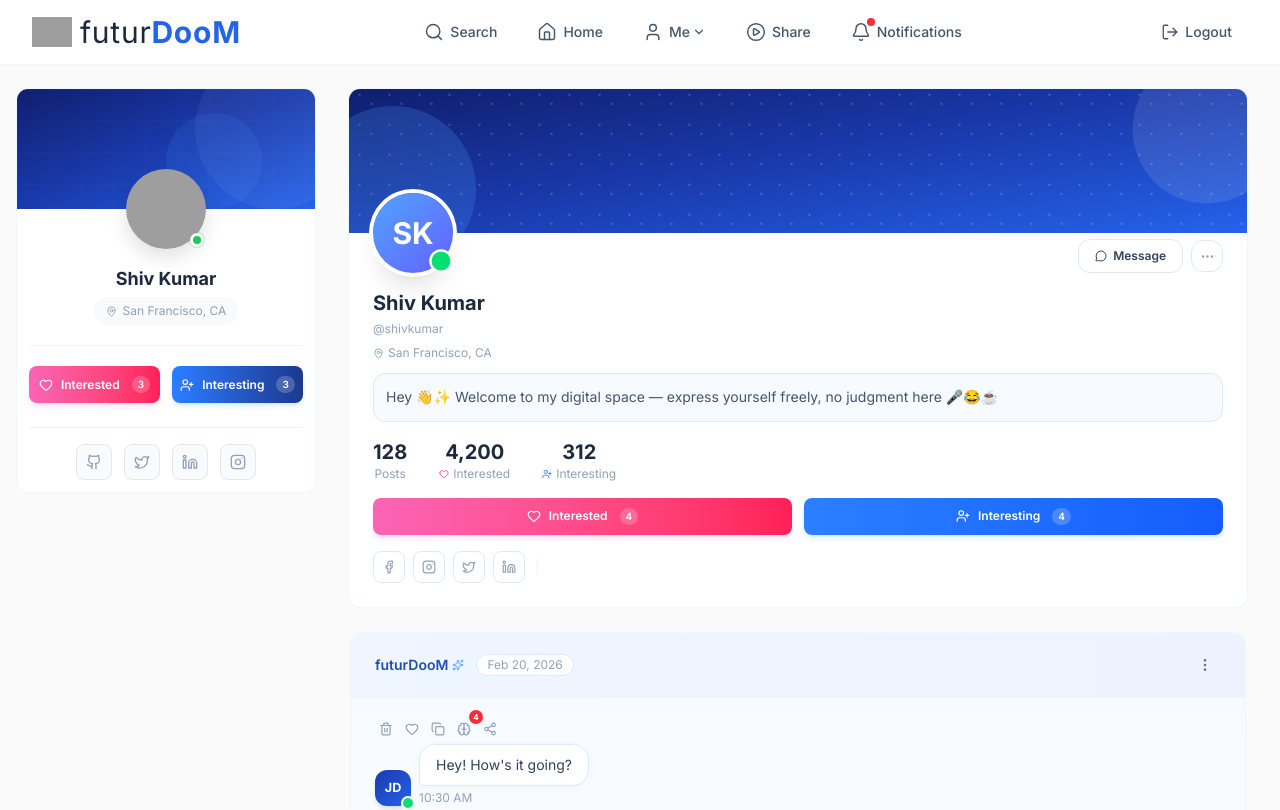
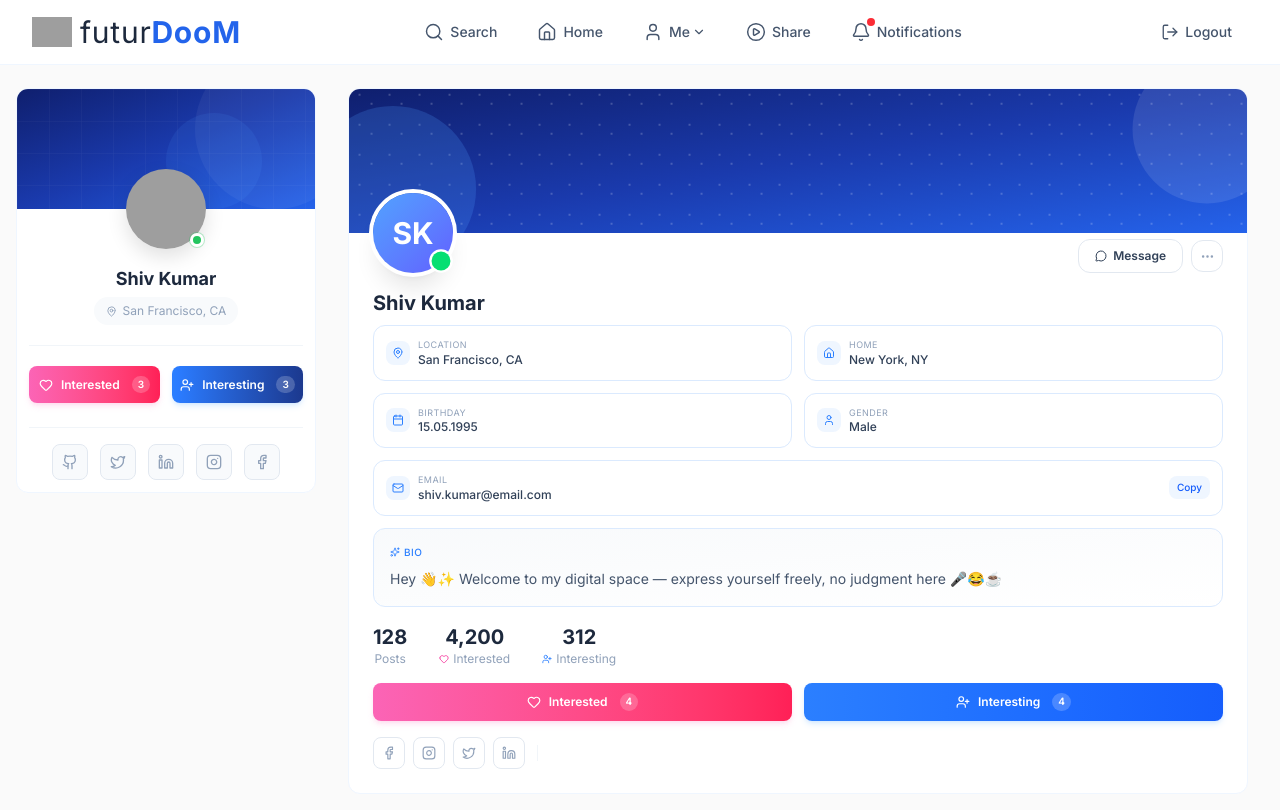
Before and after one commit to Shiv03072002/futurdoom, a React (Vite) app: page /profile/1 in a window 1280 px wide. Shown: the top 810 px of the page. Built offline with nearby package versions, Linux system fonts and the light colour scheme; grey boxes are pictures that could not be loaded.

Commit message:
data added in profile cards

```diff
--- a/src/components/common/Sidebar.jsx
+++ b/src/components/common/Sidebar.jsx
@@ -1,5 +1,5 @@
 import React, { useState } from "react";
-import { MapPin, Github, Twitter, Linkedin, Heart, MessageSquare, Sparkles, Send, X, UserPlus, UserCheck,Instagram } from "lucide-react";
+import { MapPin, Github, Twitter, Linkedin, Heart, MessageSquare, Sparkles, Send, X, UserPlus, UserCheck,Instagram, Facebook } from "lucide-react";
 
 const Sidebar = () => {
   const [showInterestedList, setShowInterestedList] = useState(false);
@@ -97,7 +97,7 @@ const Sidebar = () => {
             {/* Interested Button - Shows who are interested in Shiv */}
             <button
               onClick={handleInterestedClick}
-              className={`flex-1 flex items-center justify-center gap-2 py-2.5 rounded-lg text-xs font-semibold transition-all duration-200
+              className={`flex-1 flex items-center justify-center gap-2 py-2.5 rounded-lg text-xs font-semibold transition-all duration-200 cursor-pointer
                 ${showInterestedList
                   ? "bg-pink-50 text-pink-600 border border-pink-200"
                   : "bg-gradient-to-r from-pink-400 to-rose-500 text-white shadow-md shadow-pink-300/30 hover:shadow-lg hover:shadow-pink-400/40 hover:-translate-y-0.5"
@@ -115,7 +115,7 @@ const Sidebar = () => {
             {/* Interesting Button - Shows who Shiv is interested in */}
             <button
               onClick={handleInterestingClick}
-              className={`flex-1 flex items-center justify-center gap-2 py-2.5 rounded-lg text-xs font-semibold transition-all duration-200
+              className={`flex-1 flex items-center justify-center gap-2 py-2.5 rounded-lg text-xs font-semibold transition-all duration-200  cursor-pointer
                 ${showInterestingList
                   ? "bg-blue-50 text-blue-600 border border-blue-200"
                   : "bg-gradient-to-r from-blue-500 to-blue-900 text-white shadow-md shadow-blue-300/30 hover:shadow-lg hover:shadow-blue-400/40 hover:-translate-y-0.5"
@@ -225,7 +225,7 @@ const Sidebar = () => {
 
           {/* Social icons */}
         <div className="flex justify-center gap-3 mt-6 pt-4 border-t border-slate-100">
-  {[Github, Twitter, Linkedin, Instagram].map((Icon, i) => (
+  {[Github, Twitter, Linkedin, Instagram,Facebook].map((Icon, i) => (
     <a
       key={i}
       href="#"
--- a/src/components/userProfile/ProfileCard.jsx
+++ b/src/components/userProfile/ProfileCard.jsx
@@ -3,7 +3,7 @@ import { motion } from "framer-motion";
 import {
   MapPin, Facebook, Instagram, Twitter, Linkedin,
   Accessibility, Headphones, MessageCircle,
-  MoreHorizontal, Sparkles, Heart, X, UserPlus, UserCheck
+  MoreHorizontal, Sparkles, Heart, X, UserPlus, UserCheck,Info,Home,Calendar,User,Mail
 } from "lucide-react";
 
 const ProfileCard = ({ user, interested, setInterested, interestedInMe = [], iAmInterestedIn = [] }) => {
@@ -174,15 +174,7 @@ const ProfileCard = ({ user, interested, setInterested, interestedInMe = [], iAm
               },
             }}
           >
-            {/* <motion.button
-              variants={buttonHover}
-              whileHover="hover"
-              whileTap={buttonTap}
-              className="flex items-center gap-1.5 px-4 py-2 rounded-xl text-xs font-semibold bg-gradient-to-r from-pink-500 to-rose-500 text-white shadow-md shadow-pink-300/30"
-            >
-              <Heart size={12} />
-              Interest
-            </motion.button> */}
+
 
             <motion.button
               variants={buttonHover}
@@ -206,6 +198,7 @@ const ProfileCard = ({ user, interested, setInterested, interestedInMe = [], iAm
         </div>
 
         {/* Name & bio */}
+      {/* Name & Info */}
 <motion.div
   className="mb-4"
   variants={{
@@ -221,24 +214,104 @@ const ProfileCard = ({ user, interested, setInterested, interestedInMe = [], iAm
     },
   }}
 >
-          <div className="flex items-center gap-2 mb-1">
+  {/* Name and Username */}
+  <div className="flex items-center justify-between mb-2">
+    <div>
       <h2 className="text-xl font-bold text-slate-800">{user.name}</h2>
 
     </div>
-          <p className="text-xs text-slate-400 mb-2">@{user.username}</p>
+
+  </div>
+
+  {/* Info Grid - 2 columns on larger screens */}
+  <div className="grid grid-cols-1 sm:grid-cols-2 gap-3 mb-3">
+
+
+    {/* Current Location */}
+    <div className="bg-white border border-blue-100 rounded-xl p-3 hover:shadow-md transition-shadow">
+      <div className="flex items-center gap-2">
+        <div className="w-6 h-6 rounded-lg bg-blue-50 flex items-center justify-center">
+          <MapPin size={12} className="text-blue-500" />
+        </div>
+        <div>
+          <p className="text-[9px] text-slate-400 uppercase tracking-wider">Location</p>
+          <p className="text-xs font-medium text-slate-700">{user.currentLocation || "San Francisco, CA"}</p>
+        </div>
+      </div>
+    </div>
+
+    {/* Home Address */}
+    <div className="bg-white border border-blue-100 rounded-xl p-3 hover:shadow-md transition-shadow">
+      <div className="flex items-center gap-2">
+        <div className="w-6 h-6 rounded-lg bg-blue-50 flex items-center justify-center">
+          <Home size={12} className="text-blue-500" />
+        </div>
+        <div>
+          <p className="text-[9px] text-slate-400 uppercase tracking-wider">Home</p>
+          <p className="text-xs font-medium text-slate-700">{user.homeAddress || "New York, NY"}</p>
+        </div>
+      </div>
+    </div>
+
+    {/* Birthday */}
+    <div className="bg-white border border-blue-100 rounded-xl p-3 hover:shadow-md transition-shadow">
+      <div className="flex items-center gap-2">
+        <div className="w-6 h-6 rounded-lg bg-blue-50 flex items-center justify-center">
+          <Calendar size={12} className="text-blue-500" />
+        </div>
+        <div>
+          <p className="text-[9px] text-slate-400 uppercase tracking-wider">Birthday</p>
+          <p className="text-xs font-medium text-slate-700">{user.birthday || "15.05.1995"}</p>
+        </div>
+      </div>
+    </div>
+
+    {/* Gender */}
+    <div className="bg-white border border-blue-100 rounded-xl p-3 hover:shadow-md transition-shadow">
+      <div className="flex items-center gap-2">
+        <div className="w-6 h-6 rounded-lg bg-blue-50 flex items-center justify-center">
+          <User size={12} className="text-blue-500" />
+        </div>
+        <div>
+          <p className="text-[9px] text-slate-400 uppercase tracking-wider">Gender</p>
+          <p className="text-xs font-medium text-slate-700">{user.gender || "Male"}</p>
+        </div>
+      </div>
+    </div>
+
+    {/* Email - Full width */}
+    <div className="sm:col-span-2 bg-white border border-blue-100 rounded-xl p-3 hover:shadow-md transition-shadow">
+      <div className="flex items-center gap-2">
+        <div className="w-6 h-6 rounded-lg bg-blue-50 flex items-center justify-center">
+          <Mail size={12} className="text-blue-500" />
+        </div>
+        <div className="flex-1">
+          <p className="text-[9px] text-slate-400 uppercase tracking-wider">Email</p>
+          <p className="text-xs font-medium text-slate-700 truncate">{user.email || "shiv.kumar@email.com"}</p>
+        </div>
+        <button className="text-[10px] text-blue-600 hover:text-blue-700 font-medium px-2 py-1 bg-blue-50 rounded-lg">
+          Copy
+        </button>
+      </div>
+    </div>
+  </div>
+
+  {/* Bio Section */}
   <motion.div
-            className="flex items-center gap-1 text-slate-400 mb-3"
-            whileHover={{ x: 5 }}
-          >
-            <MapPin size={11} />
-            <span className="text-xs">{user.location}</span>
-          </motion.div>
-          <motion.p
-            className="text-sm text-slate-600 leading-relaxed bg-blue-50/50 p-3 rounded-xl border border-blue-100"
+    className="relative group"
     whileHover={{ scale: 1.01 }}
   >
+    <div className="absolute -inset-0.5 bg-gradient-to-r from-blue-500 to-indigo-600 rounded-xl opacity-0 group-hover:opacity-20 transition-opacity duration-300 blur" />
+    <div className="relative bg-gradient-to-br from-slate-50 to-white p-4 rounded-xl border border-blue-100">
+      <p className="text-[10px] text-blue-500 font-medium uppercase tracking-wider mb-2 flex items-center gap-1">
+        <Sparkles size={10} />
+        Bio
+      </p>
+      <p className="text-sm text-slate-600 leading-relaxed">
         {user.bio}
-          </motion.p>
+      </p>
+    </div>
+  </motion.div>
 </motion.div>
 
         {/* Stats */}
--- a/src/pages/Home.jsx
+++ b/src/pages/Home.jsx
@@ -252,13 +252,21 @@ const Home = () => {
               >
                 <div className="flex items-baseline gap-1 flex-wrap">
                   <span className="text-white/90 text-xs font-medium">A new space where</span>
+
+                  {/* Continuous typing animation for Intelligence */}
+                  <div className="flex items-center">
                     <motion.span
                       animate={{
-                      backgroundPosition: ["0% 50%", "100% 50%", "0% 50%"],
-                      opacity: [0.9, 1, 0.9]
+                        width: ["0%", "100%", "100%", "0%"],
                       }}
-                    transition={{ duration: 3, repeat: Infinity, ease: "linear" }}
-                    className="text-xs font-bold"
+                      transition={{
+                        duration: 4,
+                        times: [0, 0.3, 0.7, 1],
+                        repeat: Infinity,
+                        repeatDelay: 1,
+                        ease: "easeInOut",
+                      }}
+                      className="text-xs font-bold overflow-hidden whitespace-nowrap inline-block"
                       style={{
                         background: "linear-gradient(90deg, #93c5fd, #ffffff, #bfdbfe)",
                         backgroundSize: "200% auto",
@@ -269,10 +277,24 @@ const Home = () => {
                     >
                       Intelligence
                     </motion.span>
-                  <span className="text-blue-200/70 text-[10px] font-medium italic">meets</span>
+                    <motion.span
+                      animate={{ opacity: [0, 1, 0] }}
+                      transition={{ duration: 1, repeat: Infinity }}
+                      className="w-0.5 h-3 bg-white ml-0.5"
+                    />
+                  </div>
+
+                  <motion.span
+                    animate={{ opacity: [0.5, 1, 0.5] }}
+                    transition={{ duration: 2, repeat: Infinity }}
+                    className="text-blue-200/70 text-[10px] font-medium italic"
+                  >
+                    meets
+                  </motion.span>
+
                   <motion.span
                     animate={{
-                      backgroundPosition: ["100% 50%", "0% 50%", "100% 50%"],
+                      backgroundPosition: ["0% 50%", "100% 50%", "0% 50%"],
                       opacity: [0.9, 1, 0.9]
                     }}
                     transition={{ duration: 3, repeat: Infinity, ease: "linear" }}
```
Lines whose indentation alone changed are shown as unchanged.
